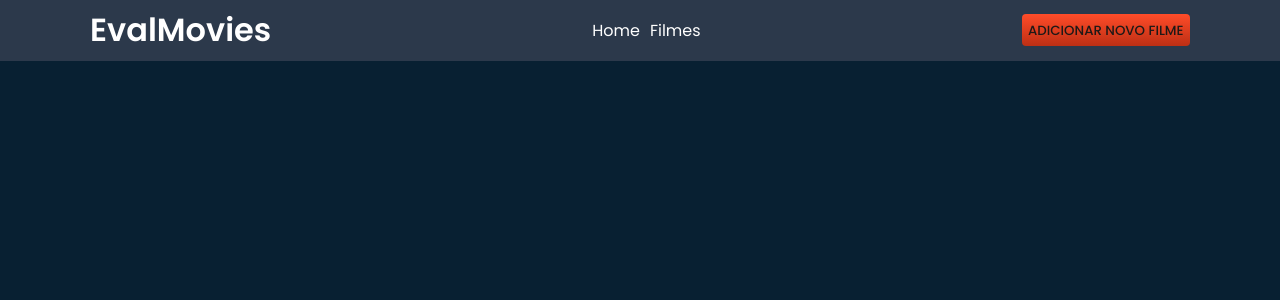
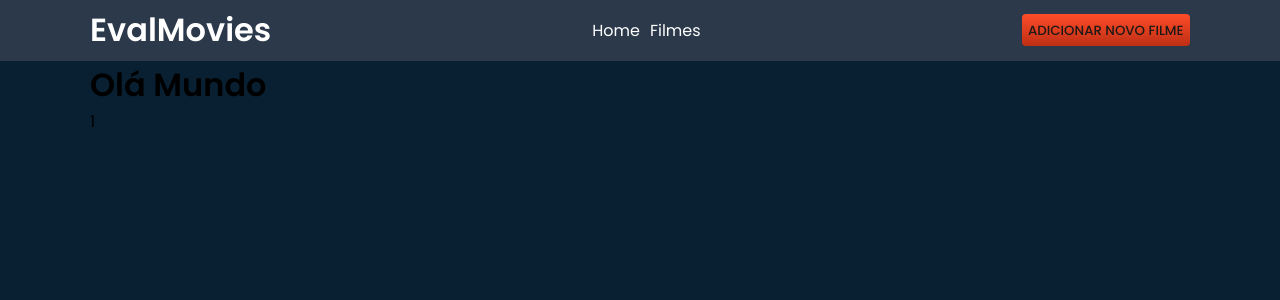
Before and after one commit to GuiSandoval/evalMovies, a React (Create React App) app: page /detalhes/1 in a window 1280 px wide. Shown: the top 300 px of the page. Built offline with nearby package versions, Linux system fonts and the light colour scheme.

Commit message:
chore ✨ : Create Page to List SingleFilm

```diff
--- /dev/null
+++ b/src/components/DetailsFilm/index.tsx
@@ -0,0 +1,22 @@
+/* eslint-disable react-hooks/exhaustive-deps */
+import React, { useEffect, useState } from 'react'
+import { useParams } from 'react-router'
+
+export function DetailsFilm() {
+    const {idFilm: idFilmParam}= useParams()
+
+    const [idFilm, setIdFilm] = useState<string | undefined>("")
+
+    useEffect(() => {
+        console.log('idFilm')
+        console.log(idFilm)
+        setIdFilm(idFilmParam)
+    }, [idFilmParam])
+
+    return (
+        <div>
+            <h1>Olá Mundo</h1>
+            {idFilm}
+        </div>
+    )
+}
--- a/src/components/FilmPreviewAPI/index.tsx
+++ b/src/components/FilmPreviewAPI/index.tsx
@@ -1,4 +1,5 @@
 import React from 'react'
+import { Link } from 'react-router-dom';
 import { IFilmPreviewAPI } from '../../interfaces/Film';
 import { Container } from './styles'
 
@@ -15,6 +16,7 @@ export const FilmPreviewAPI = ({
     createdAt
 }: IFilmPreviewAPI) => {
     return (
+        <Link to={`detalhes/${id}`}>
         <Container>
             {/* <img src={poster} alt={title} /> */}
             <h3>{name}</h3>
@@ -22,5 +24,6 @@ export const FilmPreviewAPI = ({
             <p>{evaluation}</p>
             <p>{evaluationDescription}</p>
         </Container>
+        </Link>
     );
 }
--- a/src/routes.tsx
+++ b/src/routes.tsx
@@ -1,5 +1,6 @@
 import React from 'react'
 import { Routes, Route } from 'react-router-dom';
+import { DetailsFilm } from './components/DetailsFilm';
 import { EvalFilms } from './pages/EvalFilms';
 import { GeneralFilms } from './pages/GeneralFilms';
 
@@ -8,6 +9,7 @@ export function RoutesApp() {
         <Routes>
             <Route path="/" element={<EvalFilms />} />
             <Route path="/lista-filmes" element={<GeneralFilms />} />
+            <Route path="/detalhes/:idFilm" element={<DetailsFilm />} />
         </Routes>
     )
 
```
